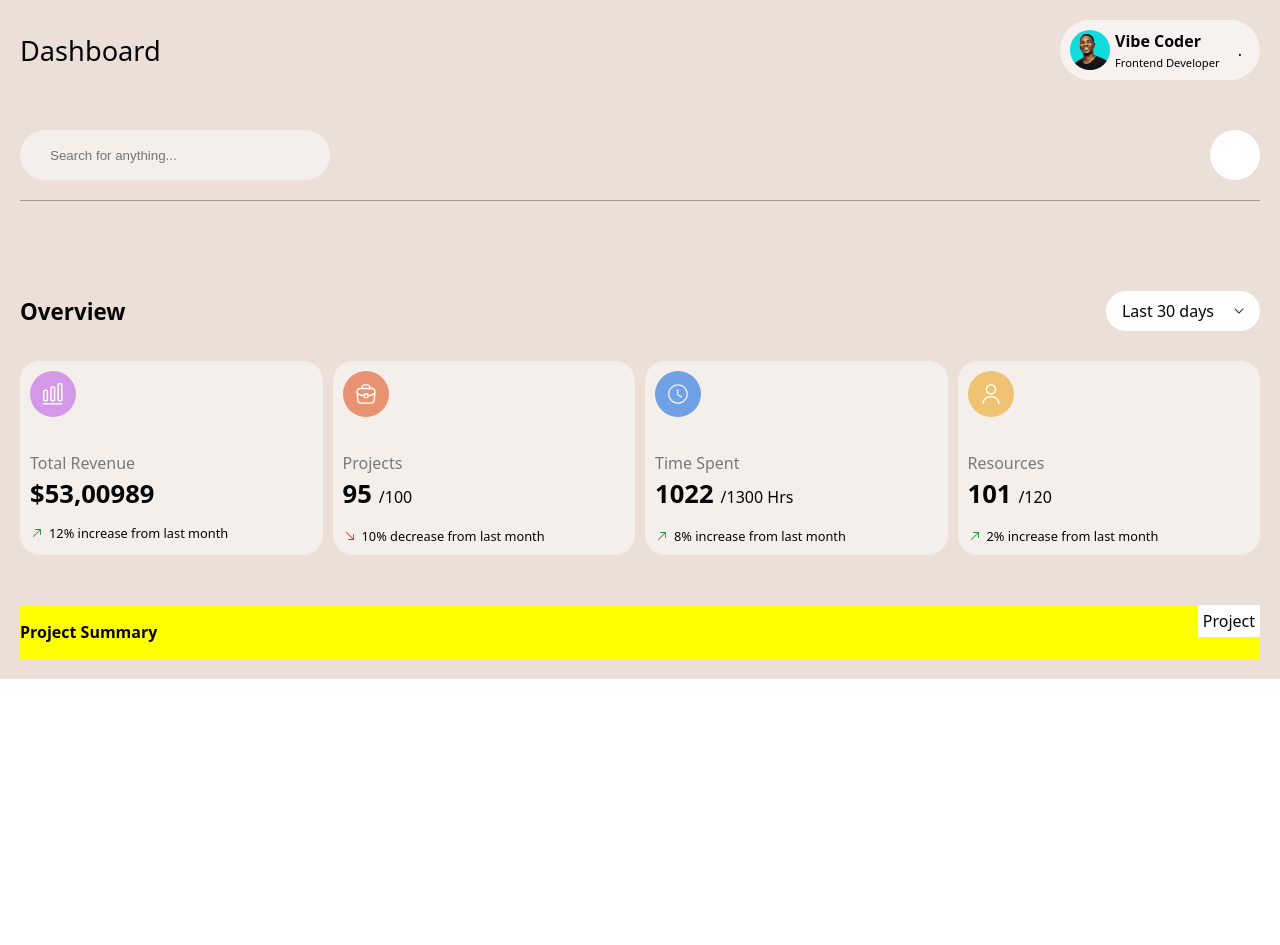
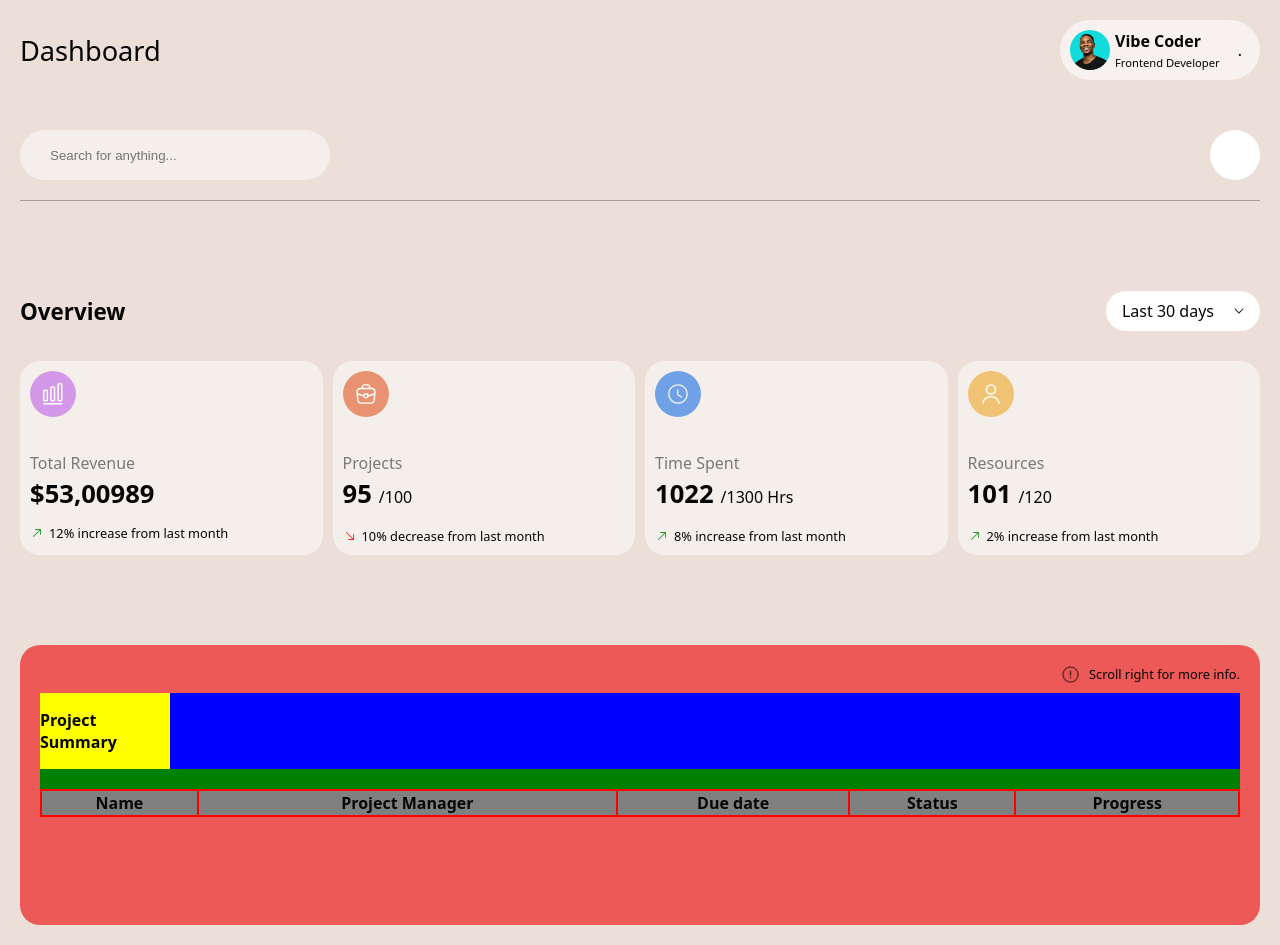
Before and after one commit to vibe-coder/promage-dashboard-main, a React (Create React App) app in the folder promage-dashboard/: page / in a window 1280 px wide. Before the commit the page ends 800 px from the top, so only its background shows below. Built offline with nearby package versions, Linux system fonts and the light colour scheme.

Commit message:
setting up side-ways scrolling

```diff
--- a/promage-dashboard/src/Dashboard-Components/ProjectSummary.jsx
+++ b/promage-dashboard/src/Dashboard-Components/ProjectSummary.jsx
@@ -1,16 +1,60 @@
 import React from 'react'
 import "./SCSS/Project-Summary.scss"
+import arrowDown from "../Images/arrow-down.svg"
+import caution from "../Images/caution.gif"
 
 function ProjectSummary() {
   return (
     <div className='project-summary-container'>
+
       <div className='summary-wrapper'>
-        <div className='summary-header'>
-          <h3>Project Summary</h3>
-          <div className='button-wrapper'>
-            <div className='selection'>
-              <p>Project</p>
+
+        {/* Caution Header */}
+
+        <div className='caution-wrapper'>
+          <img src={caution} alt='caution' />
+          <p>Scroll right for more info.</p>
+        </div>
+
+
+        {/* Scroll Side-ways */}
+
+        <div className='scroll-x'>
+
+          <div className='summary-header'>
+            <div className='title-wrapper'><h3>Project Summary</h3></div>
+            <div className='button-wrapper'>
+              <div className='selection'>
+                <p>Project</p>
+                <img src={arrowDown} alt="Arrow Down Icon"/>
+              </div>
+
+              <div className='selection'>
+                <p>Project</p>
+                <img src={arrowDown} alt="Arrow Down Icon"/>
+              </div>
+
+              <div className='selection'>
+                <p>Project</p>
+                <img src={arrowDown} alt="Arrow Down Icon"/>
+              </div>
             </div>
+          </div>
+
+
+
+          {/* Project Summary Body */}
+
+          <div className='summary-body'>
+            <table>
+              <tr className='header'>
+              <th>Name</th>
+              <th>Project Manager</th>
+              <th>Due date</th>
+              <th>Status</th>
+              <th>Progress</th>
+              </tr>
+            </table>
           </div>
         </div>
       </div>
--- a/promage-dashboard/src/Dashboard-Components/SCSS/Overview.scss
+++ b/promage-dashboard/src/Dashboard-Components/SCSS/Overview.scss
@@ -8,7 +8,7 @@ body{
 @media (min-width: 360px) {
 
   .overview-container{
-    margin-bottom: 50px;
+    margin-bottom: 90px;
     .overview-header{
       display: flex;
       align-items: center;
--- a/promage-dashboard/src/Dashboard-Components/SCSS/Project-Summary.scss
+++ b/promage-dashboard/src/Dashboard-Components/SCSS/Project-Summary.scss
@@ -1,24 +1,75 @@
 @media (min-width: 368px) {
   .project-summary-container{
-    background-color: red;
 
     .summary-wrapper{
+      height: 30vh;
+      background-color: rgba(237, 0, 0, 0.6);
+      border-radius: 20px;
+      padding: 20px;
+
+
+
+
+      // ******************************* Project Caution Wrapper
+
+      .caution-wrapper{
+        display: flex;
+        gap: 10px;
+        align-items: center;
+        margin-bottom: 10px;
+        justify-content: flex-end;
+
+        img{
+          height: 17px;
+          mix-blend-mode: multiply;
+        }
+
+        p{
+          margin: 0;
+          font-size: .8rem;
+        }
+      }
+
+
+      // ******************************** Scroll Side-ways
+
+
+      .scroll-x{
+        background-color: green;
+        overflow: scroll;
 
         .summary-header{
-        background-color: yellow;
           display: flex;
           justify-content: space-between;
+          align-items: center;
+          overflow-x: scroll;
+          gap: 28%;
+          margin-bottom: 20px;
+          background-color: blue;
+          width: 200vw;
+
+          .title-wrapper{
+            background-color: yellow;
+
 
             h3{
               font-size: 1rem;
               font-weight: 600;
+              width: 130px;
+            }
           }
 
           .button-wrapper{
+            display: flex;
+            overflow: hidden;
+            gap: 20px;
 
             .selection{
               background-color: rgb(255, 255, 255);
-            padding: 5px;
+              padding: 10px 17px;
+              display: flex;
+              gap: 15px;
+              border-radius: 20px;
 
               p{
                 margin: 0;
@@ -26,6 +77,23 @@
             }
           }
         }
+
+
+        // ********************************** Project Summary Body
+
+        .summary-body{
+          background-color: red;
+          overflow: hidden;
+
+          table{
+            width: 100%;
+            .header{
+              background-color: grey;
             }
           }
         }
+
+      }
+    }
+  }
+}
```
Also changed, not shown: promage-dashboard/src/Images/caution.gif (added). Lines whose indentation alone changed are shown as unchanged.
